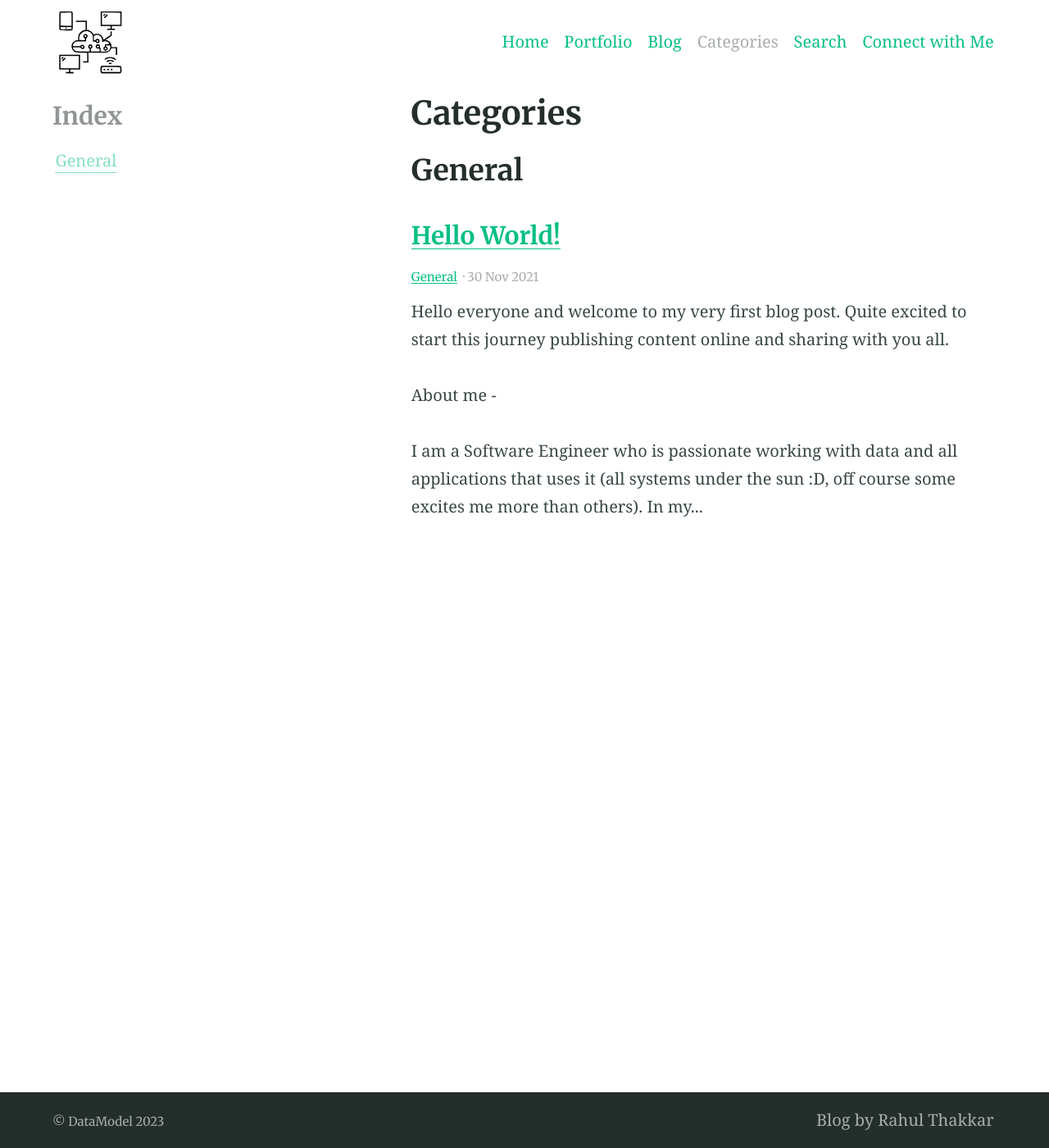
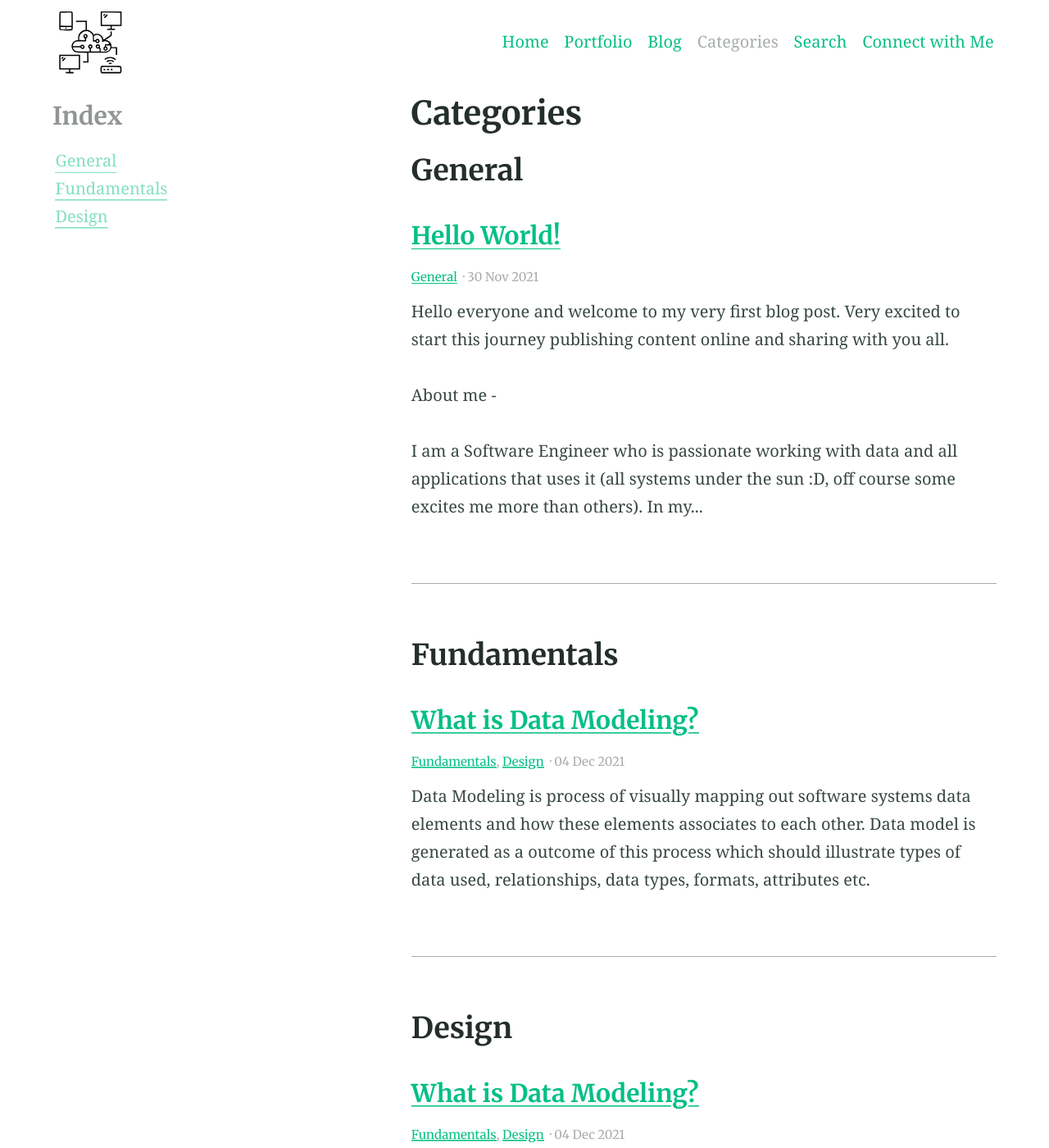
Before and after one commit to datamodel21/AAA.github.io, a Jekyll site: the page built from categories.md, in a window 1280 px wide and 1400 px high. Shown: the whole window at 82% size. Built offline with Jekyll 4.4.1, drawn with Linux system fonts in a browser that asks for light colours; some of the changed text lies outside the part shown.

Commit message:
Updated Hello World

```diff
--- a/_posts/2021-11-30-HelloWorld.md
+++ b/_posts/2021-11-30-HelloWorld.md
@@ -7,7 +7,7 @@ categories:
 feature_image: "https://picsum.photos/2560/600?image=872"
 ---
 
-Hello everyone and welcome to my very first blog post. Quite excited to start this journey publishing content online and sharing with you all.
+Hello everyone and welcome to my very first blog post. Very excited to start this journey publishing content online and sharing with you all.
 
 About me -
 
@@ -15,7 +15,7 @@ I am a Software Engineer who is passionate working with data and all application
 
 <!-- more -->
 
-_Why was this set up?
+>*Why was this set up?*
 
 As it stands, it should fulfill 2 purposes -
 
--- /dev/null
+++ b/_posts/2021-12-04-DataModel.md
@@ -0,0 +1,35 @@
+---
+title: What is Data Modeling?
+feature_text: |
+  ## Information Design
+categories:
+- Fundamentals
+- Design
+feature_image: "https://picsum.photos/2560/600?image=733"
+---
+
+Data Modeling is process of visually mapping out software systems data elements and how these elements associates to each other. Data model is generated as a outcome of this process which should illustrate types of data used, relationships, data types, formats, attributes etc.
+
+<!-- more -->
+
+>*Blueprint*
+
+Data models can be viewed as blueprint. Blueprint is a technical drawing created by engineers for rapid and accurate production of an unlimited number of copies. Similarly, Data model encapsulates technical design based on business requirements and adheres to capability of tool/software system engineers are working with.
+
+<!-- more -->
+
+***How Data Modeling is done in practice?***
+
+Like any design process, Data Modeling is iterative. It begins with high level of abstraction and increasingly becomes more concrete and specific. To facilitate this evolution, there are different types of data models created which follows set of steps to come up with final design.
+
+In upcoming blogs, I will discuss more about subtle aspects of this process. Until then, please share your experiences or questions with me by clicking on below links. Please like, comment and connect to stay in touch!!
+
+
+
+_[Twitter Handle](https://twitter.com/datamodel21)_
+
+_[Facebook Page](https://www.facebook.com/DataModel21/)_
+
+_[LinkedIn Account](https://www.linkedin.com/in/thakkarrahul01)_
+
+You can click on below buttons to comment about this particular post. Please like, comment and connect to stay in touch!!
```
